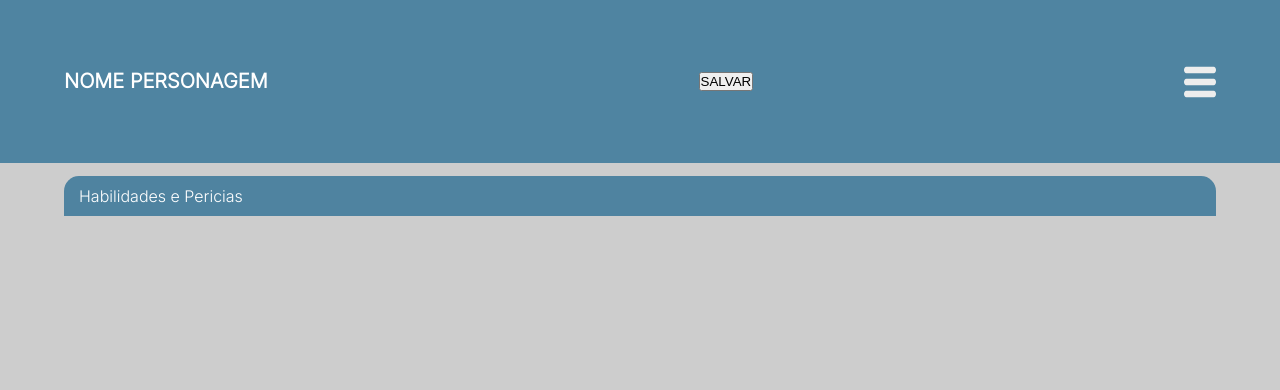
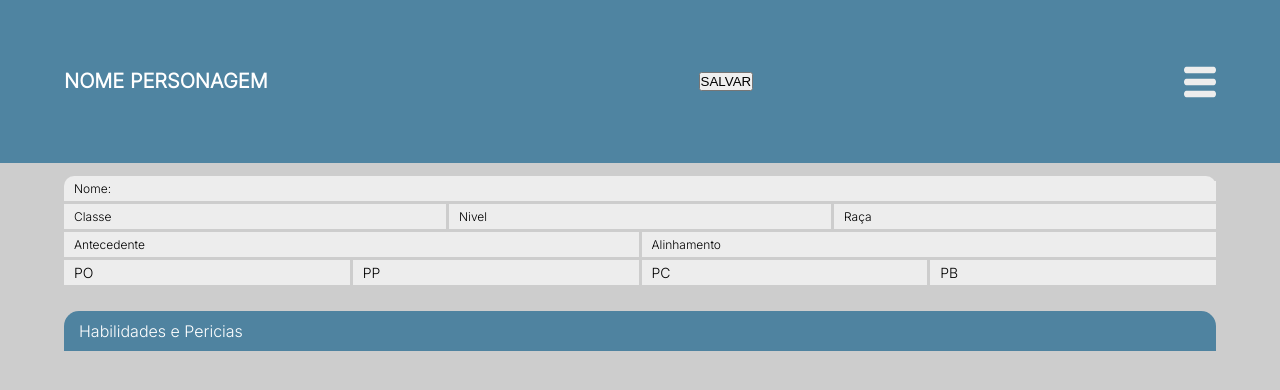
Before and after one commit to mabiiak/ficheiro-de-bolso, a React (Create React App) app: page / in a window 1280 px wide. Shown: the top 390 px of the page. Built offline with nearby package versions, Linux system fonts and the light colour scheme.

Commit message:
feat: cria campos para descrição básica de personagem

```diff
--- /dev/null
+++ b/src/components/Descritivo.jsx
@@ -0,0 +1,57 @@
+import React from "react";
+import './css/Descritivo.css';
+
+export default function Descritivo() {
+  return (
+    <div id="descritivo">
+        <div id="linha-nome">
+            <label>
+                Nome:
+                <input type="text" />
+            </label>
+        </div>
+        <div id="linha-tripla">
+            <label>
+                Classe
+                <input type="text" />
+            </label>
+            <label>
+                Nivel
+                <input type="number" />
+            </label>
+            <label>
+                Raça
+                <input type="text" />
+            </label>
+        </div>
+        <div id="linha-dupla">
+            <label>
+                Antecedente
+                <input type="text" />
+            </label>
+            <label>
+                Alinhamento
+                <input type="text" />
+            </label>
+        </div>
+        <div id="linha-moedas">
+            <label>
+                PO
+                <input type="number" />
+            </label>
+            <label>
+                PP
+                <input type="number" />
+            </label>
+            <label>
+                PC
+                <input type="number" />
+            </label>
+            <label>
+                PB
+                <input type="number" />
+            </label>
+        </div>
+    </div>
+  )
+}
--- a/src/paginas/Ficha.jsx
+++ b/src/paginas/Ficha.jsx
@@ -6,6 +6,7 @@ import Pericias from "../components/Pericias";
 
 import Cabeçalho from "../components/Cabeçalho";
 import TituloExpansivo from "../components/genericos/TituloExpansivo";
+import Descritivo from "../components/Descritivo";
 
 export default function Ficha() {
     const habilidadesPericias = () => (
@@ -20,6 +21,7 @@ export default function Ficha() {
             <Cabeçalho titulo={"nome personagem"}/>
 
             {/* Descrição personagem e moedas */}
+            <Descritivo />
 
             {/* Status */}
 
```
